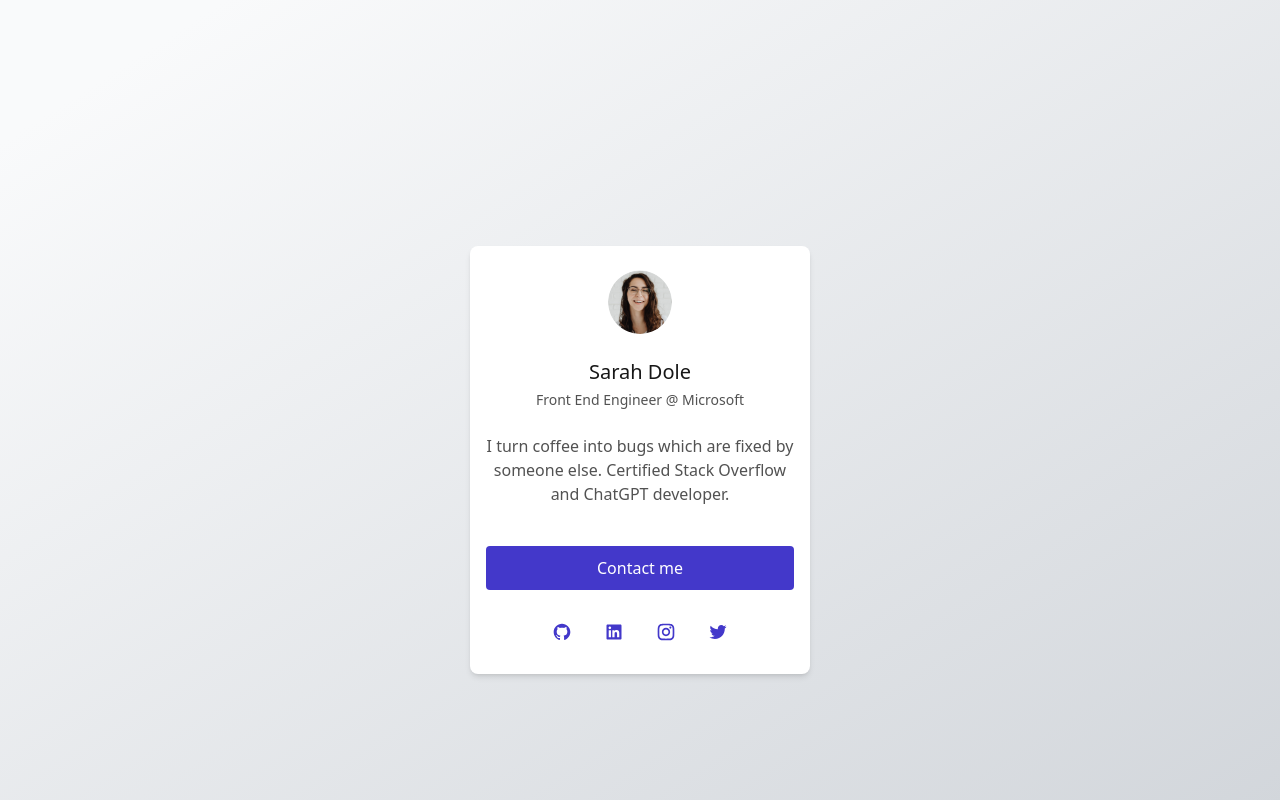
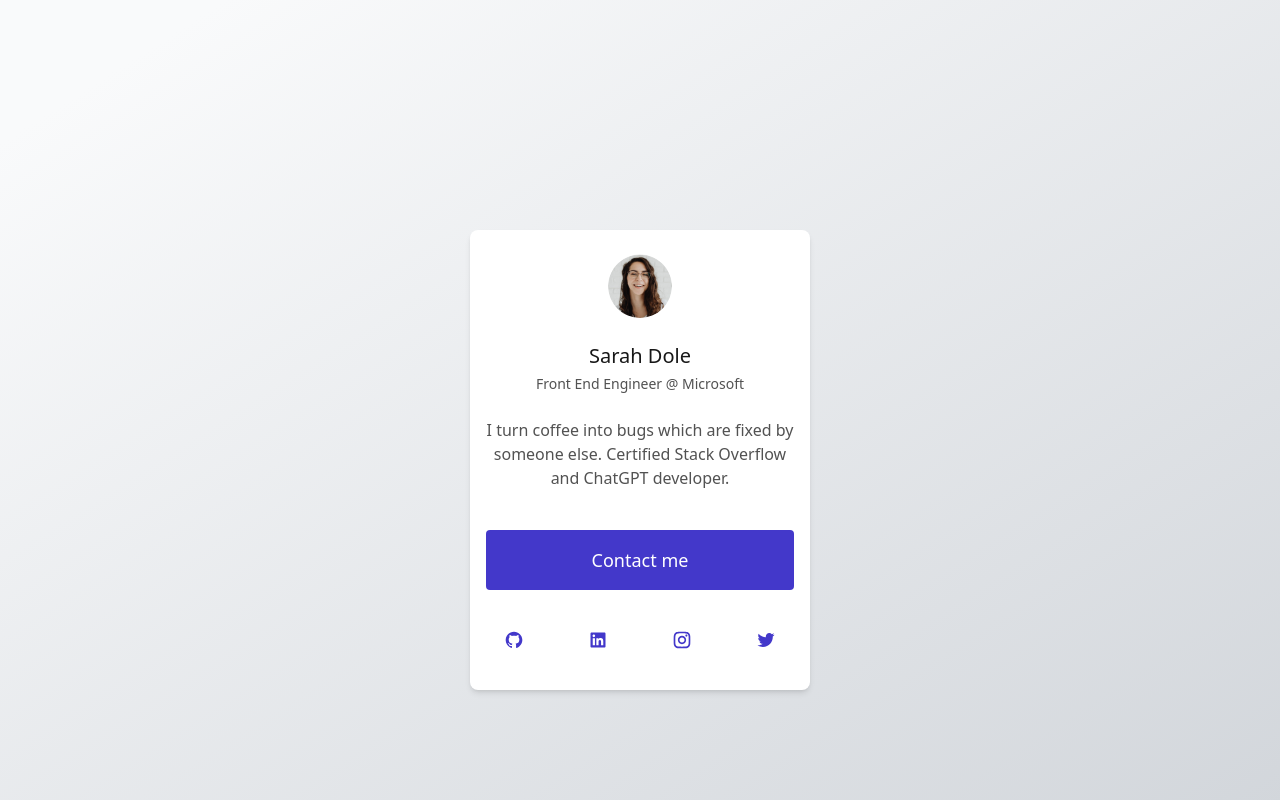
Before and after one commit to amandaguan-ag/marketing, a Next.js app: page /profile-card in a window 1280 px wide. Built offline with nearby package versions, Linux system fonts and the light colour scheme.

Commit message:
Reuse button component

```diff
--- a/src/components/BlogCard.js
+++ b/src/components/BlogCard.js
@@ -1,6 +1,7 @@
 import PropTypes from "prop-types";
 import Image from "next/image";
 import { RiArrowRightLine } from "@remixicon/react";
+import Button from "./Button";
 
 const BlogCard = ({ title, category, description, imageSrc }) => {
   return (
@@ -22,22 +23,18 @@ const BlogCard = ({ title, category, description, imageSrc }) => {
               {category}
             </span>
           </div>
-          <h2 className="font-semibold text-lg text-neutral-900">
-            {title}
-          </h2>
+          <h2 className="font-semibold text-lg text-neutral-900">{title}</h2>
         </header>
-        <p className="font-medium text-base text-neutral-600">
-          {description}
-        </p>
+        <p className="font-medium text-base text-neutral-600">{description}</p>
         <footer className="flex justify-start items-center gap-1.5 mt-auto">
-          <a
+          <Button
+            type="secondary"
             href="#"
-            className="flex justify-start items-center gap-1.5 px-0.5 text-indigo-700 font-medium text-base focus:outline-none focus:ring-2 focus:ring-indigo-500 focus:ring-offset-2"
-            aria-label={`Read more about ${title}`}
+            ariaLabel={`Read more about ${title}`}
           >
             <span>Read more</span>
             <RiArrowRightLine className="w-5 h-5 text-indigo-700" />
-          </a>
+          </Button>
         </footer>
       </div>
     </article>
--- a/src/components/Button.js
+++ b/src/components/Button.js
@@ -1,32 +1,42 @@
 import PropTypes from "prop-types";
 import classNames from "classnames";
 
-const Button = ({ children, type = "primary", disabled = false }) => {
-  const baseStyles =
-    "px-6 py-3 rounded font-medium text-lg focus:outline-none focus:ring-2 focus:ring-offset-2";
-  const primaryStyles =
-    "bg-indigo-700 text-white hover:bg-indigo-800 focus:ring-indigo-500";
-  const secondaryStyles =
-    "bg-white text-neutral-900 border border-neutral-200 hover:bg-neutral-100 focus:ring-neutral-200";
-  const disabledStyles = "cursor-not-allowed opacity-50";
+const Button = ({ type, children, href, ariaLabel, isIconOnly }) => {
+  const buttonClass = classNames(
+    "flex justify-center items-center gap-2.5 px-6 py-4 rounded text-lg focus:outline-none focus:ring-2 focus:ring-indigo-500 focus:ring-offset-2",
+    {
+      "bg-indigo-700 text-white hover:bg-indigo-800": type === "primary",
+      "bg-white text-neutral-900 border border-neutral-200 hover:bg-neutral-100":
+        type === "secondary",
+      "p-2 rounded-full text-indigo-700 hover:bg-indigo-50": isIconOnly,
+    }
+  );
 
-  const buttonClasses = classNames(baseStyles, {
-    [primaryStyles]: type === "primary" && !disabled,
-    [secondaryStyles]: type === "secondary" && !disabled,
-    [disabledStyles]: disabled,
-  });
+  if (href) {
+    return (
+      <a href={href} aria-label={ariaLabel} className={buttonClass}>
+        {children}
+      </a>
+    );
+  }
 
   return (
-    <button className={buttonClasses} disabled={disabled}>
+    <button
+      className={buttonClass}
+      aria-label={ariaLabel}
+      disabled={type === "disabled"}
+    >
       {children}
     </button>
   );
 };
 
 Button.propTypes = {
+  type: PropTypes.oneOf(["primary", "secondary", "icon-only", "disabled"]),
   children: PropTypes.node.isRequired,
-  type: PropTypes.oneOf(["primary", "secondary"]),
-  disabled: PropTypes.bool,
+  href: PropTypes.string,
+  ariaLabel: PropTypes.string,
+  isIconOnly: PropTypes.bool,
 };
 
 export default Button;
--- a/src/components/HeroSimple.js
+++ b/src/components/HeroSimple.js
@@ -1,6 +1,5 @@
 import PropTypes from "prop-types";
 import Image from "next/image";
-import Link from "next/link";
 import Button from "../components/Button";
 
 const HeroSimple = ({ title, description, imageSrc }) => {
@@ -21,12 +20,12 @@ const HeroSimple = ({ title, description, imageSrc }) => {
             {description}
           </p>
           <div className="flex flex-wrap gap-4">
-            <Link href="">
-              <Button type="secondary">Learn more</Button>
-            </Link>
-            <Link href="">
-              <Button type="primary">See pricing</Button>
-            </Link>
+            <Button type="secondary" href="">
+              Learn more
+            </Button>
+            <Button type="primary" href="">
+              See pricing
+            </Button>
           </div>
         </div>
         <div className="lg:w-1/2 mt-8 lg:mt-0">
--- a/src/components/ProfileCard.js
+++ b/src/components/ProfileCard.js
@@ -1,11 +1,12 @@
+import PropTypes from "prop-types";
 import Image from "next/image";
-import PropTypes from "prop-types";
 import {
   RiGithubFill,
   RiLinkedinBoxFill,
   RiInstagramLine,
   RiTwitterFill,
 } from "@remixicon/react";
+import Button from "./Button";
 
 const ProfileCard = ({
   name,
@@ -44,49 +45,53 @@ const ProfileCard = ({
         </span>
       </div>
       <div className="flex flex-col gap-6 self-stretch">
-        <a
+        <Button
+          type="primary"
           href={`mailto:${socialLinks.email}`}
-          className="flex justify-center items-center gap-1.5 self-stretch bg-indigo-700 px-4 py-2.5 rounded text-white font-medium text-base focus:outline-none focus:ring-2 focus:ring-indigo-500 focus:ring-offset-2 hover:bg-indigo-800"
-          aria-label="Contact me"
+          ariaLabel="Contact me"
         >
           Contact me
-        </a>
+        </Button>
         <div className="flex justify-center gap-4 self-stretch">
           {socialLinks.github && (
-            <a
+            <Button
+              type="icon-only"
               href={socialLinks.github}
-              className="flex justify-center items-center gap-2 p-2 rounded text-indigo-700 focus:outline-none focus:ring-2 focus:ring-indigo-500 focus:ring-offset-2 hover:bg-indigo-50"
-              aria-label="GitHub"
+              ariaLabel="GitHub"
+              isIconOnly
             >
               <RiGithubFill className="w-5 h-5" />
-            </a>
+            </Button>
           )}
           {socialLinks.linkedin && (
-            <a
+            <Button
+              type="icon-only"
               href={socialLinks.linkedin}
-              className="flex justify-center items-center gap-2 p-2 rounded text-indigo-700 focus:outline-none focus:ring-2 focus:ring-indigo-500 focus:ring-offset-2 hover:bg-indigo-50"
-              aria-label="LinkedIn"
+              ariaLabel="LinkedIn"
+              isIconOnly
             >
               <RiLinkedinBoxFill className="w-5 h-5" />
-            </a>
+            </Button>
           )}
           {socialLinks.instagram && (
-            <a
+            <Button
+              type="icon-only"
               href={socialLinks.instagram}
-              className="flex justify-center items-center gap-2 p-2 rounded text-indigo-700 focus:outline-none focus:ring-2 focus:ring-indigo-500 focus:ring-offset-2 hover:bg-indigo-50"
-              aria-label="Instagram"
+              ariaLabel="Instagram"
+              isIconOnly
             >
               <RiInstagramLine className="w-5 h-5" />
-            </a>
+            </Button>
           )}
           {socialLinks.twitter && (
-            <a
+            <Button
+              type="icon-only"
               href={socialLinks.twitter}
-              className="flex justify-center items-center gap-2 p-2 rounded text-indigo-700 focus:outline-none focus:ring-2 focus:ring-indigo-500 focus:ring-offset-2 hover:bg-indigo-50"
-              aria-label="Twitter"
+              ariaLabel="Twitter"
+              isIconOnly
             >
               <RiTwitterFill className="w-5 h-5" />
-            </a>
+            </Button>
           )}
         </div>
       </div>
```
